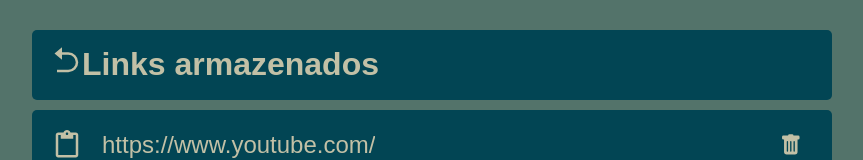
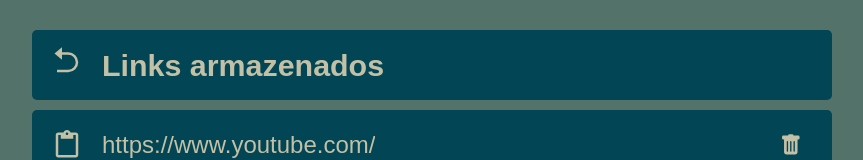
Before and after one commit to joaocorner/url-shortener, a React (Create React App) app: page /Links in a window 1280 px wide. Shown: the top 160 px of the page, without its empty margins (208-1071 px from the left). Built offline with nearby package versions, Linux system fonts and the light colour scheme.

Commit message:
updating h1 to h2 in links

```diff
--- a/src/pages/Links/Links.js
+++ b/src/pages/Links/Links.js
@@ -12,7 +12,7 @@ const Links = () => {
         <Link to="/home">
           <RiArrowGoBackFill className="icon" size={30} />
         </Link>
-        <h1>Links armazenados</h1>
+        <h2>Links armazenados</h2>
       </header>
       <div className="container-external">
         <div className="container-internal">
```
